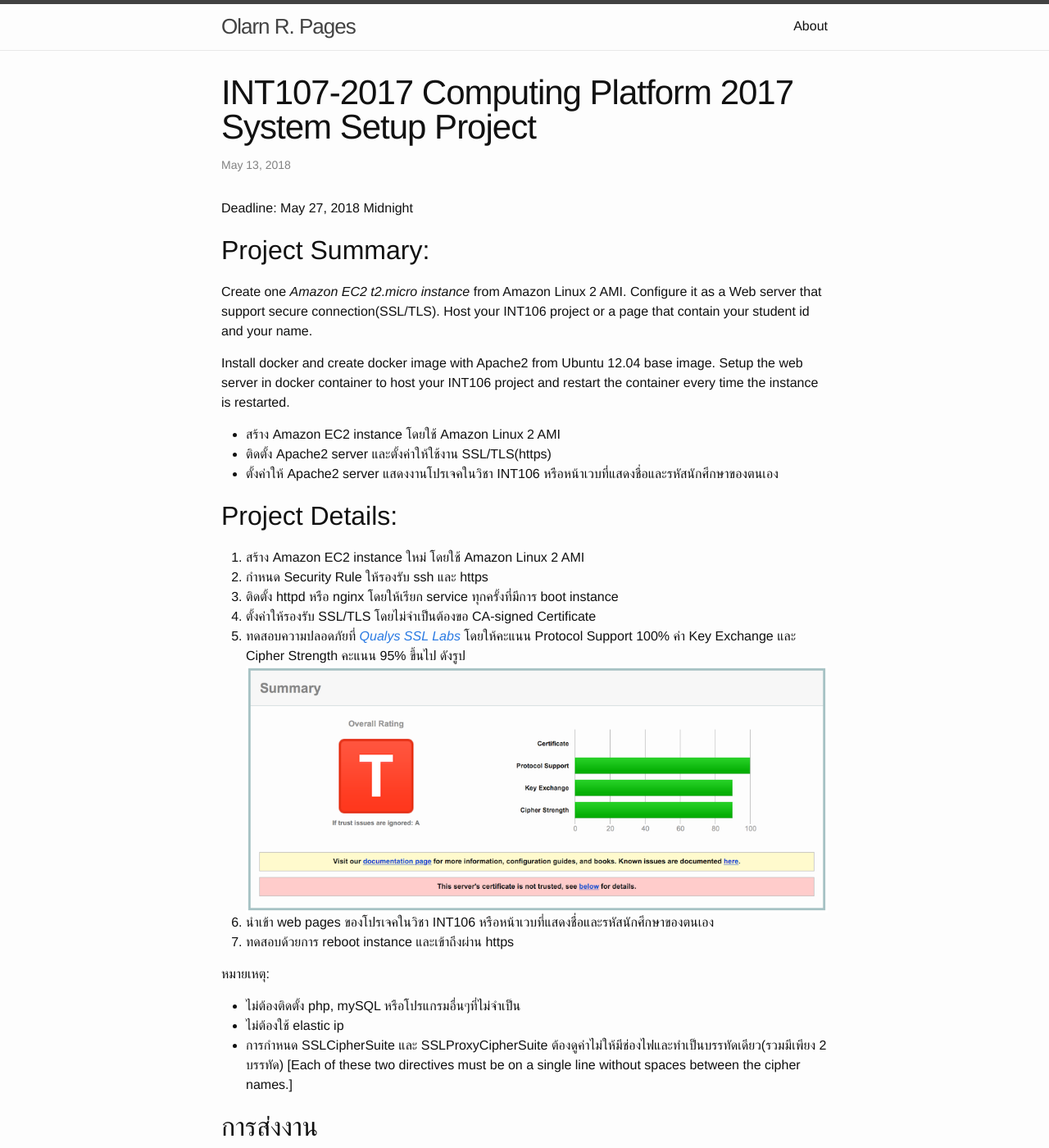
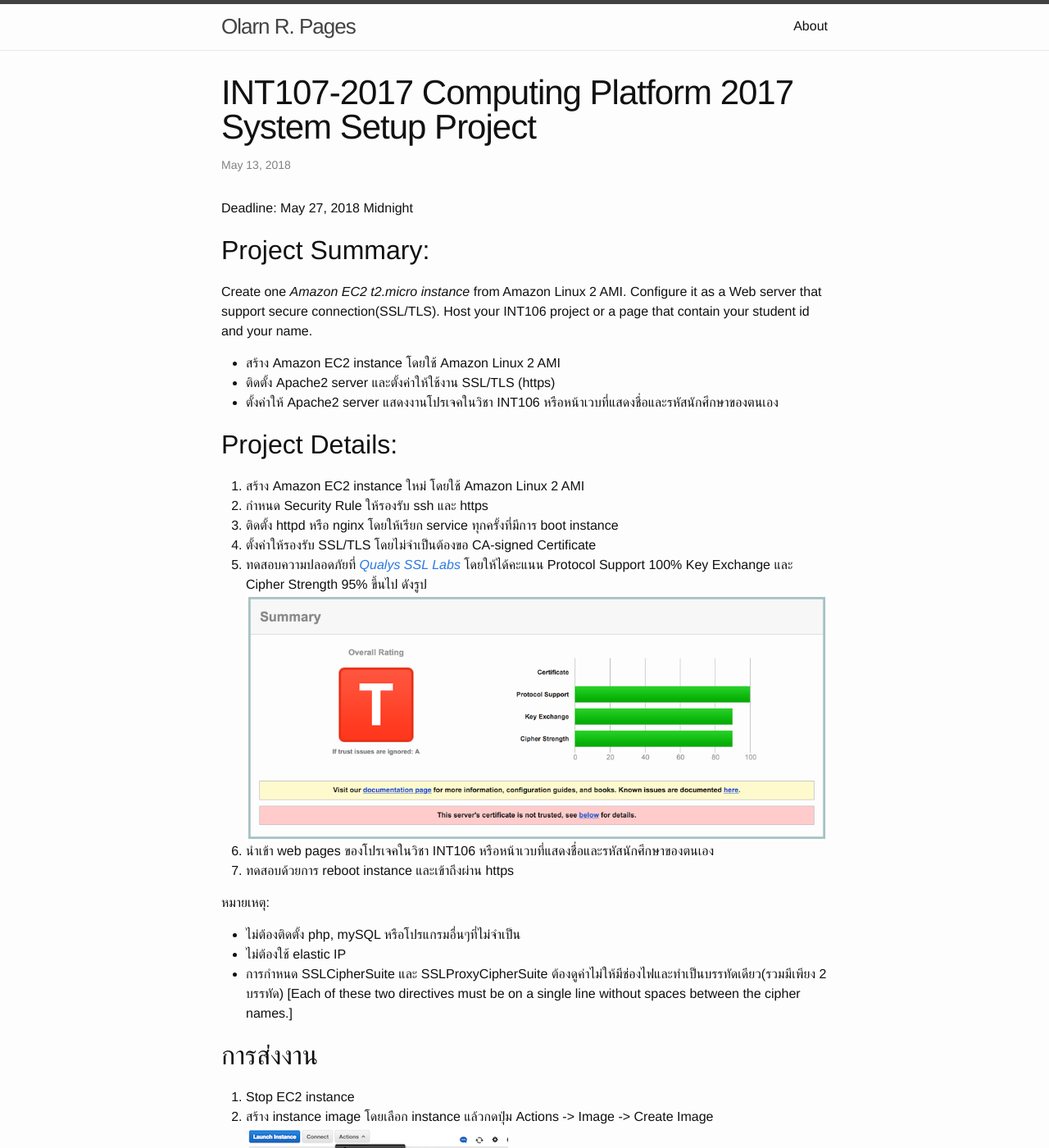
Before and after one commit to olarnr/olarnr.github.io, a Jekyll site: the page built from _posts/2018-05-13-INT107-2017-project.markdown, in a window 1280 px wide and 1400 px high. Shown: the whole window at 82% size. Built offline with Jekyll 4.4.1, drawn with Linux system fonts in a browser that asks for light colours.

Commit message:
second commit

```diff
--- a/_posts/2018-05-13-INT107-2017-project.markdown
+++ b/_posts/2018-05-13-INT107-2017-project.markdown
@@ -11,10 +11,8 @@ Deadline: May 27, 2018 Midnight
 
 Create one _Amazon EC2 t2.micro instance_ from Amazon Linux 2 AMI. Configure it as a Web server that support secure connection(SSL/TLS). Host your INT106 project or a page that contain your student id and your name.
 
-Install docker and create docker image with Apache2 from Ubuntu 12.04 base image. Setup the web server in docker container to host your INT106 project and restart the container every time the instance is restarted.
-
 - สร้าง Amazon EC2 instance โดยใช้ Amazon Linux 2 AMI
-- ติดตั้ง Apache2 server และตั้งค่าให้ใช้งาน SSL/TLS(https)
+- ติดตั้ง Apache2 server และตั้งค่าให้ใช้งาน SSL/TLS (https)
 - ตั้งค่าให้ Apache2 server แสดงงานโปรเจคในวิชา INT106 หรือหน้าเวบที่แสดงชื่อและรหัสนักศึกษาของตนเอง
 
 ## Project Details:
@@ -23,14 +21,14 @@ Install docker and create docker image with Apache2 from Ubuntu 12.04 base image
 2. กำหนด Security Rule ให้รองรับ ssh และ https
 3. ติดตั้ง httpd หรือ nginx โดยให้เรียก service ทุกครั้งที่มีการ boot instance
 4. ตั้งค่าให้รองรับ SSL/TLS โดยไม่จำเป็นต้องขอ CA-signed Certificate
-5. ทดสอบความปลอดภัยที่ [_Qualys SSL Labs_][Qualys-test] โดยให้คะแนน Protocol Support 100% ค่า Key Exchange และ Cipher Strength คะแนน 95% ขึ้นไป ดังรูป
+5. ทดสอบความปลอดภัยที่ [_Qualys SSL Labs_][Qualys-test] โดยให้ได้คะแนน Protocol Support 100% Key Exchange และ Cipher Strength 95% ขึ้นไป ดังรูป
 		![Image][Qualys-Result]
 6. นำเข้า web pages ของโปรเจคในวิชา INT106 หรือหน้าเวบที่แสดงชื่อและรหัสนักศึกษาของตนเอง
 7. ทดสอบด้วยการ reboot instance และเข้าถึงผ่าน https
 
 หมายเหตุ:
 * ไม่ต้องติดตั้ง php, mySQL หรือโปรแกรมอื่นๆที่ไม่จำเป็น
-* ไม่ต้องใช้ elastic ip
+* ไม่ต้องใช้ elastic IP
 * การกำหนด SSLCipherSuite และ SSLProxyCipherSuite ต้องดูค่าไม่ให้มีช่องไฟและทำเป็นบรรทัดเดียว(รวมมีเพียง 2 บรรทัด) [Each of these two directives must be on a single line without spaces between the cipher names.]
 
 ## การส่งงาน
```
